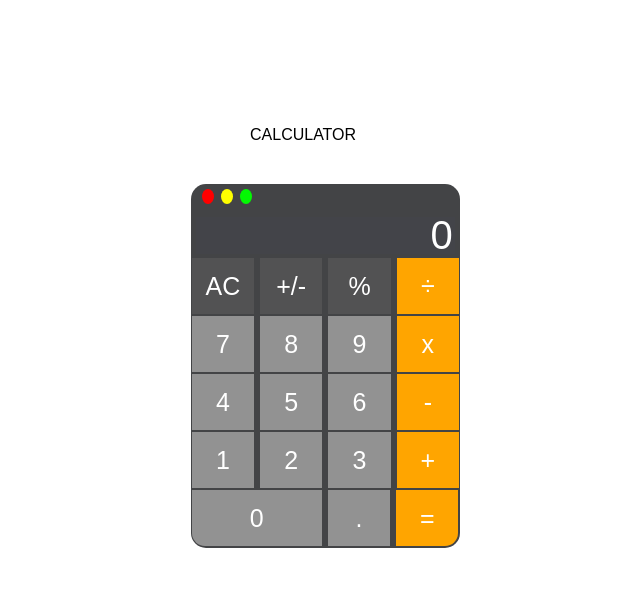
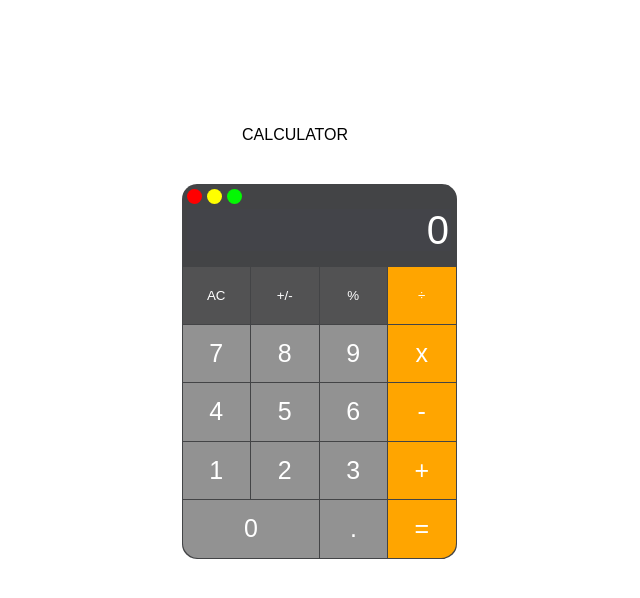
Before and after one commit to devmab24/port-folio, a plain HTML site: page index.html in a window 1280 px wide. Shown: the whole page, without its empty margins (318-958 px from the left). Drawn offline with Linux system fonts and the light colour scheme.

Commit message:
This is a modified version of the web-calculator

```diff
--- a/index.html
+++ b/index.html
@@ -4,51 +4,58 @@
         <meta charset="UTF-8">
         <meta http-equiv="X-UA-Compatible" content="IE=edge">
         <meta name="viewport" content="width=device-width, initial-scale=1.0">
+        <title>CALCULATOR</title>
+        <link rel="stylesheet" href="style.css">
     </head>
-<title>CALCULATOR</title>
-<link rel="stylesheet" href="styles.css">
 <body>
     <p>CALCULATOR</p>
-    <div class="calculator-body">
+    <div class="container">
         <div class="top-circles">
-        <button class="red-button circle"></button>
-        <button class="yellow-button circle"></button>
-        <button class="green-button circle"></button>
+            <div class="red circle"></div>
+            <div class="yellow circle"></div>
+            <div class="green circle"></div>
         </div>
+
         <div class="input">
             <input type="integer" value="0">
         </div>
+
         <div class="keys">
-            <div>
-                <button class="function-keys">AC</button>
-                <button class="function-keys">+/-</button>
-                <button class="function-keys">%</button>
-                <button class="operator">÷</button>
+            <div id="operands&operators">
+                <div class="fuction-keys">
+                    <div><button id="fuction">AC</button></div>
+                    <div><button id="fuction">+/-</button></div>
+                    <div><button id="fuction">%</button></div>
+                    <div><button class="operator">÷</button></div>
                 </div>
 
                 <div class="numbers">
-                <div>
-                    <button class="keys">7</button>
-                    <button class="keys">8</button>
-                    <button class="keys">9</button>
-                    <button class="operator">x</button>
+                    <div class="rows">
+                        <div><button>7</button></div>
+                        <div><button>8</button></div>
+                        <div><button>9</button></div>
+                        <div><button class="operator">x</button></div>
                     </div>
-                <div>
-                    <button class="keys">4</button>
-                    <button class="keys">5</button>
-                    <button class="keys">6</button>
-                    <button class="operator">-</button>
+
+                    <div class="rows">
+                        <div><button>4</button></div>
+                        <div><button>5</button></div>
+                        <div><button>6</button></div>
+                        <div><button class="operator">-</button></div>
                     </div>
-                <div>
-                    <button class="keys">1</button>
-                    <button class="keys">2</button>
-                    <button class="keys">3</button>
-                    <button class="operator">+</button>
+
+                    <div class="rows">
+                        <div><button>1</button></div>
+                        <div><button>2</button></div>
+                        <div><button>3</button></div>
+                        <div><button class="operator">+</button></div>
                     </div>
-                <div>
-                    <button class="zero">0</button>
-                    <button>.</button>
-                    <button class="operator equal">=</button>
+
+                    <div class="rows">
+                        <div><button class="zero">0</button></div>
+                        <div><button class="dot">.</button></div>
+                        <div><button class="operator equal">=</button></div>
+                    </div>
                 </div>
             </div>
         </div>
--- /dev/null
+++ b/style.css
@@ -0,0 +1,108 @@
+/**Main calculator styling file**/
+body{
+    margin: 0;
+    padding: 0;
+}
+
+p{
+   margin-left: 560px;
+   padding-top: 110px;
+   font-family: Arial, Helvetica, sans-serif;
+}
+
+.container{
+  position: relative;
+  background-color:#434446;
+  width:275px;
+  height:375px;
+  border-radius:15px;
+  margin-top:40px;
+  margin-left: 500px;
+  margin-right: 100px;
+}
+
+.circle{
+    border-radius:100%;
+    width: 15px;
+    height:15px;
+    float: left;
+    margin-left: 5px;
+    margin-top: 5px;
+}
+
+.red{
+    background-color:red;
+}
+
+.yellow{
+    background-color:yellow;
+}
+
+.green{
+    background-color:rgb(3, 248, 3);
+}
+
+input{
+    color:white;
+    width: 260px;
+    height: 40px;
+    margin-top: 5px;
+    margin-left:5px;
+    margin-bottom: 15px;
+    font-size: 40px;
+    text-align:right;
+    background-color:#434449;
+    border:none;
+}
+.fuction-keys{
+    display: flex;
+}
+
+.fuction-keys button{
+    margin-top: 20px;
+    width: 67.5px;
+    height: 57px;
+    margin: 0.5px;
+    color: white;
+    background-color:#525253;
+    border: none;
+}
+
+.fuction-keys .operator{
+    background-color:orange;
+}
+
+.numbers .rows{
+    display: flex;
+}
+
+.rows .operator{
+    background-color:orange;
+    border: none;
+}
+
+.rows button{
+    width: 67.5px;
+    height: 57.5px;
+    margin: 0.5px;
+    border:none;
+    background-color: #929292;
+    color:white;
+    font-size: 25px;
+}
+
+.rows .zero{
+    width: 136px;
+    border-bottom-left-radius: 15px;
+    border: none;
+    margin-left: 1px;
+}
+
+.rows .equal{
+    border-bottom-right-radius: 15px;
+    border: none;
+}
+
+.rows .dot{
+    width: 67px;
+}
```
Lines whose indentation alone changed are shown as unchanged.
